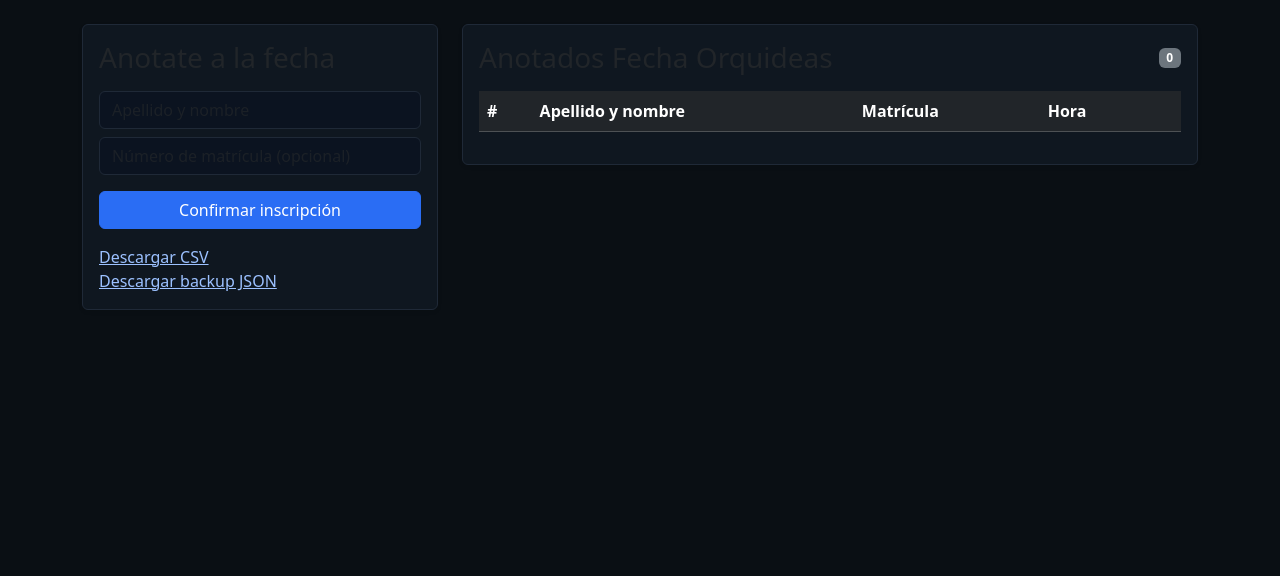
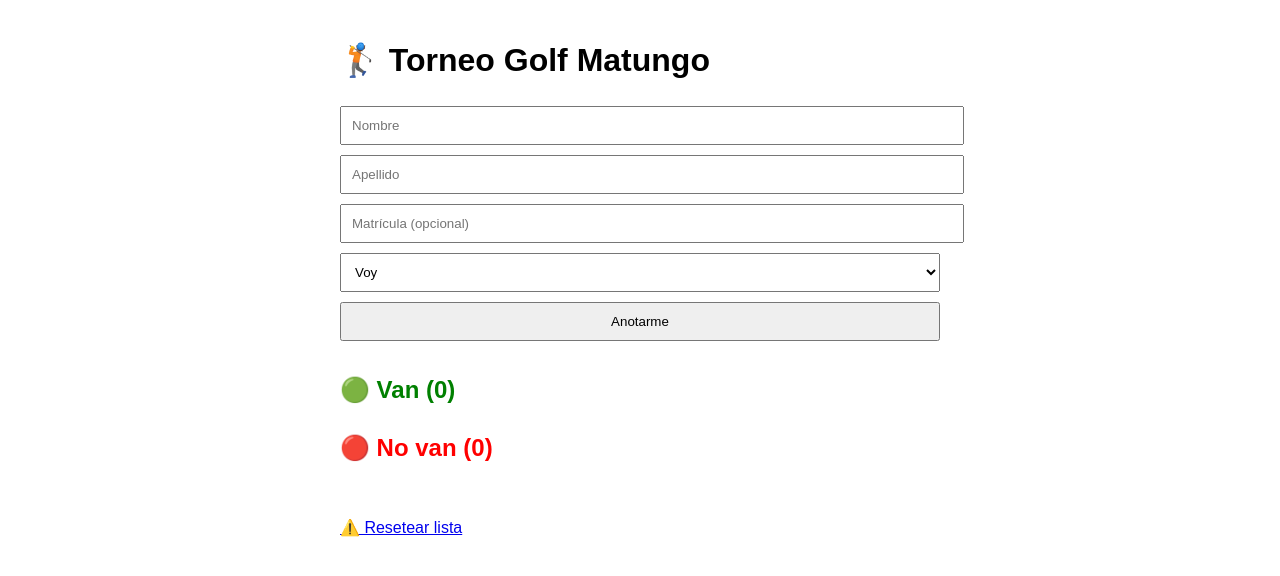
Before and after one commit to El-gordo-toni/convocatoria, a Flask app: page / in a window 1280 px wide. Shown: the top 576 px of the page. Run offline with Flask 3, Linux system fonts and the light colour scheme; lists and menus that the app fills with data are empty; parts of the project's set-up code (start-up, migrations or seed data) failed here and were passed over; some libraries are stand-ins or nearby versions.

Commit message:
Update index.html

```diff
--- a/templates/index.html
+++ b/templates/index.html
@@ -1,156 +1,80 @@
-<!doctype html>
-<html lang="es">
+<!DOCTYPE html>
+<html>
 <head>
-  <meta charset="utf-8" />
-  <meta name="viewport" content="width=device-width, initial-scale=1" />
-  <title>Inscripción – Matungo Golf</title>
-  <link rel="stylesheet" href="https://cdn.jsdelivr.net/npm/bootstrap@5.3.3/dist/css/bootstrap.min.css" />
-  <style>
-    body{background:#0a0f14;color:#e6edf3}
-    .card{background:#0f1720;border:1px solid #1f2937}
-    .form-control, .form-select{background:#0b1320;color:#e6edf3;border-color:#1f2937}
-    .btn-primary{background:#2a6df4;border-color:#2a6df4}
-    .btn-outline-danger{border-color:#ef4444;color:#ef4444}
-    .btn-outline-danger:hover{background:#ef4444;color:#fff}
-    a{color:#9cc1ff}
-  </style>
+    <title>Torneo Matungo</title>
+    <style>
+        body {
+            font-family: Arial;
+            max-width: 600px;
+            margin: auto;
+            padding: 20px;
+        }
+
+        input, select, button {
+            width: 100%;
+            padding: 10px;
+            margin: 5px 0;
+        }
+
+        h2 {
+            margin-top: 30px;
+        }
+
+        .van {
+            color: green;
+        }
+
+        .no-van {
+            color: red;
+        }
+
+        .card {
+            border: 1px solid #ccc;
+            padding: 10px;
+            margin: 5px 0;
+            border-radius: 8px;
+        }
+    </style>
 </head>
 <body>
-<div class="container py-4">
-  <div class="row g-4">
-    <div class="col-lg-4">
-      <div class="card p-3 shadow-sm">
-        <h3 class="mb-3">Anotate a la fecha</h3>
-        <form id="signupForm" class="vstack gap-2" autocomplete="off" novalidate>
-          <input class="form-control" name="full_name" placeholder="Apellido y nombre"
-                 pattern="[A-Za-zÁÉÍÓÚáéíóúÑñÜü\s]+"
-                 title="Solo letras y espacios" required />
-          <input class="form-control" name="matricula" placeholder="Número de matrícula (opcional)"
-                 inputmode="numeric" pattern="\d{1,12}" maxlength="12"
-                 title="Solo números (1–12 dígitos, opcional)" />
-          <button class="btn btn-primary mt-2" type="submit">Confirmar inscripción</button>
-        </form>
-        <a class="d-block mt-3" href="/export.csv">Descargar CSV</a>
-        <a class="d-block" href="/backup.json">Descargar backup JSON</a>
-      </div>
-    </div>
 
-    <div class="col-lg-8">
-      <div class="card p-3 shadow-sm">
-        <div class="d-flex align-items-center justify-content-between">
-          <h3 class="m-0">Anotados Fecha Orquideas</h3>
-          <span id="count" class="badge text-bg-secondary">0</span>
+    <h1>🏌️ Torneo Golf Matungo</h1>
+
+    <form method="POST">
+        <input type="text" name="nombre" placeholder="Nombre" required>
+        <input type="text" name="apellido" placeholder="Apellido" required>
+        <input type="text" name="matricula" placeholder="Matrícula (opcional)">
+
+        <select name="asistencia">
+            <option value="Si">Voy</option>
+            <option value="No">No voy</option>
+        </select>
+
+        <button type="submit">Anotarme</button>
+    </form>
+
+    <h2 class="van">🟢 Van ({{ van|length }})</h2>
+    {% for p in van %}
+        <div class="card">
+            {{ p.nombre }} {{ p.apellido }}
+            {% if p.matricula %}
+                - Matrícula: {{ p.matricula }}
+            {% endif %}
         </div>
-        <div class="table-responsive mt-3">
-          <table class="table table-dark table-striped align-middle" id="playersTable">
-            <thead>
-              <tr>
-                <th>#</th>
-                <th>Apellido y nombre</th>
-                <th>Matrícula</th>
-                <th>Hora</th>
-                <th></th>
-              </tr>
-            </thead>
-            <tbody></tbody>
-          </table>
+    {% endfor %}
+
+    <h2 class="no-van">🔴 No van ({{ no_van|length }})</h2>
+    {% for p in no_van %}
+        <div class="card">
+            {{ p.nombre }} {{ p.apellido }}
+            {% if p.matricula %}
+                - Matrícula: {{ p.matricula }}
+            {% endif %}
         </div>
-      </div>
-    </div>
-  </div>
-</div>
+    {% endfor %}
 
-<script src="https://cdn.socket.io/4.7.5/socket.io.min.js"></script>
-<script>
-  const socket = io();
-  const tbody = document.querySelector('#playersTable tbody');
-  const count = document.getElementById('count');
+    <br><br>
+    <a href="/reset">⚠️ Resetear lista</a>
 
-  function renderRow(p){
-    const tr = document.createElement('tr');
-    tr.id = 'row-'+p.id;
-    tr.innerHTML = `
-      <td>${p.id}</td>
-      <td>${escapeHtml(p.full_name)}</td>
-      <td>${escapeHtml(p.matricula)}</td>
-      <td>${p.created_at}</td>
-      <td class="text-end">
-        <button class="btn btn-sm btn-outline-danger" onclick="removePlayer(${p.id})">Eliminar</button>
-      </td>`;
-    return tr;
-  }
-
-  function escapeHtml(text){
-    const map = { '&':'&amp;', '<':'&lt;', '>':'&gt;', '"':'&quot;', "'":'&#039;' };
-    return (text || '').replace(/[&<>"']/g, m => map[m]);
-  }
-
-  function refreshCount(){
-    count.textContent = tbody.querySelectorAll('tr').length;
-  }
-
-  socket.on('bootstrap', (players)=>{
-    tbody.innerHTML='';
-    players.forEach(p=> tbody.appendChild(renderRow(p)));
-    refreshCount();
-  });
-
-  socket.on('player_added', (p)=>{
-    tbody.appendChild(renderRow(p));
-    refreshCount();
-  });
-
-  socket.on('player_removed', ({id})=>{
-    const tr = document.getElementById('row-'+id);
-    if(tr){ tr.remove(); }
-    refreshCount();
-  });
-
-  document.getElementById('signupForm').addEventListener('submit', async (e)=>{
-    e.preventDefault();
-    const form = e.target;
-    const payload = Object.fromEntries(new FormData(form).entries());
-
-    // Validación del lado del cliente
-    const nameRe = /^[A-Za-zÁÉÍÓÚáéíóúÑñÜü\s]+$/;
-    if(!payload.full_name || !nameRe.test(payload.full_name.trim())){
-      alert('Apellido y nombre: solo letras y espacios.');
-      return;
-    }
-    if(payload.matricula && !/^\d{1,12}$/.test(payload.matricula.trim())){
-      alert('Matrícula (opcional): solo números (1–12 dígitos).');
-      return;
-    }
-
-    if(!confirm(`Confirmar inscripción de: ${payload.full_name}?`)) return;
-
-    const res = await fetch('/signup', {
-      method: 'POST',
-      headers: { 'Content-Type': 'application/json' },
-      body: JSON.stringify(payload)
-    });
-    const data = await res.json();
-    if(!data.ok){
-      alert(data.error || 'Error al inscribir.');
-      return;
-    }
-    form.reset();
-  });
-
-  async function removePlayer(id){
-    const pass = prompt('Clave de admin para eliminar:');
-    if(pass === null) return; // cancelado
-    const res = await fetch(`/remove/${id}`, {
-      method:'POST',
-      headers:{ 'Content-Type':'application/json' },
-      body: JSON.stringify({ admin_key: pass })
-    });
-    const data = await res.json();
-    if(!data.ok){
-      alert(data.error || 'No se pudo eliminar.');
-      return;
-    }
-  }
-</script>
 </body>
 </html>
```
